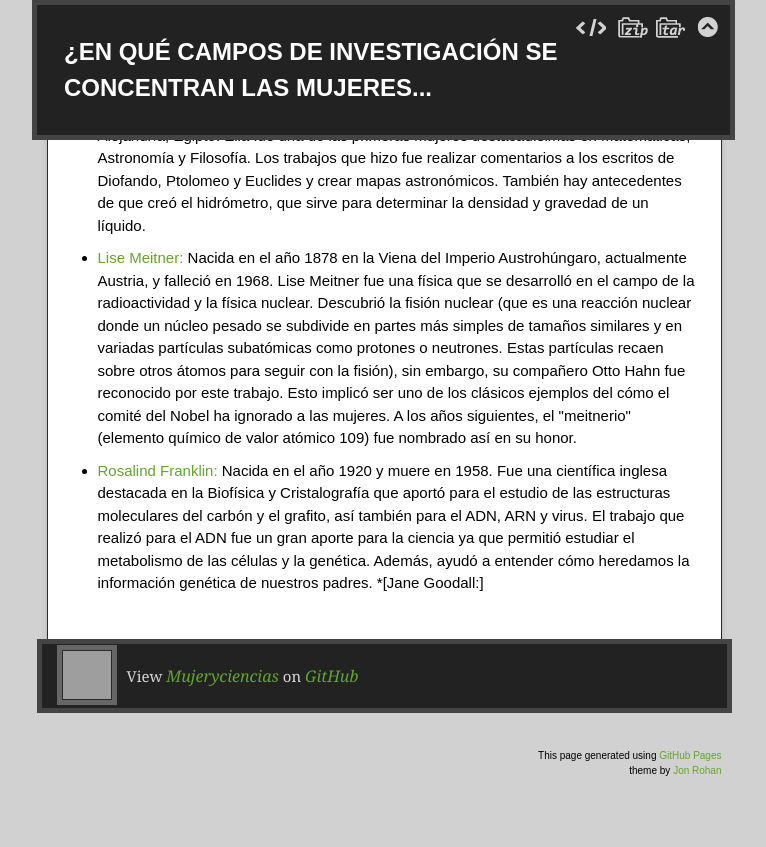
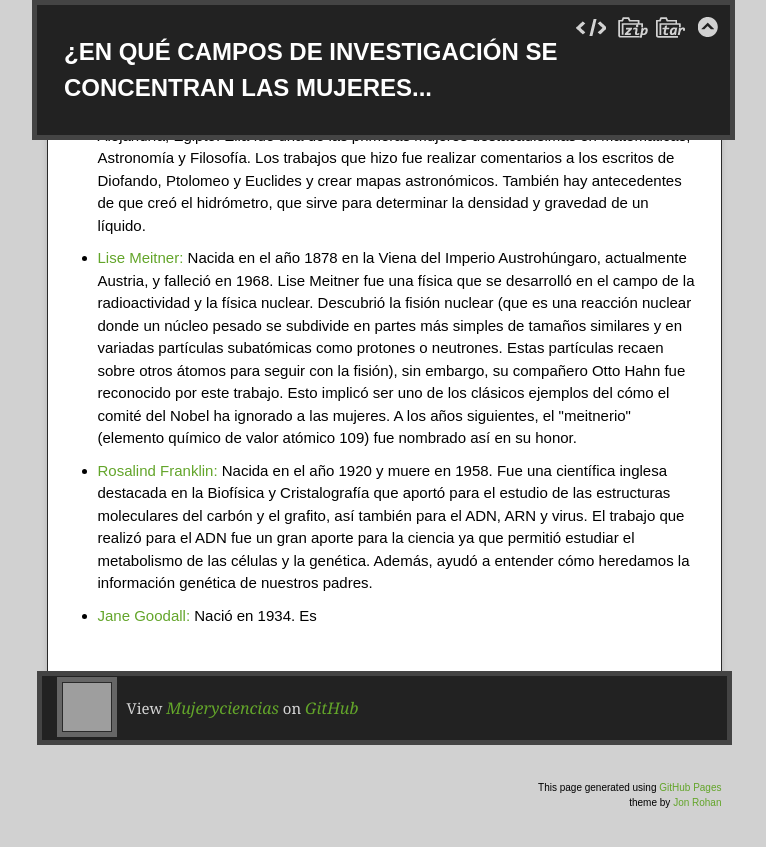
Before and after one commit to Mujeryciencias/mujeryciencias.github.io, a Jekyll site: the page index.html, which Jekyll copies as it is, in a window 1280 px wide and 900 px high, scrolled down 1188 px. Shown: the top 847 px of the window, without its empty margins (256-1022 px from the left). Built offline with Jekyll 4.4.1, drawn with Linux system fonts in a browser that asks for light colours; nearby versions of some CDN libraries; Markdown is read by kramdown in place of the engine named in the settings; grey boxes are pictures that could not be loaded.

```diff
--- a/index.html
+++ b/index.html
@@ -69,8 +69,9 @@
 <a href="https://www.helmholtz-berlin.de/media/media/oea/web/pm/2003/lise_meitner_6_jog.jpg">Lise Meitner:</a> Nacida en el año 1878 en la Viena del Imperio Austrohúngaro, actualmente Austria, y falleció en 1968. Lise Meitner fue una física que se desarrolló en el campo de la radioactividad y la física nuclear. Descubrió la fisión nuclear (que es una reacción nuclear donde un núcleo pesado se subdivide en partes más simples de tamaños similares y en variadas partículas subatómicas como protones o neutrones. Estas partículas recaen sobre otros átomos para seguir con la fisión), sin embargo, su compañero Otto Hahn fue  reconocido por este trabajo. Esto implicó ser uno de los clásicos ejemplos del cómo el comité del Nobel ha ignorado a las mujeres. A los años siguientes, el "meitnerio" (elemento químico de valor atómico 109) fue nombrado así en su honor.</li>
 <li>
 <a href="http://www.the-medium-is-not-enough.com/images/RosalindFranklin.jpg">Rosalind Franklin:</a> Nacida en el  año 1920 y muere en 1958. Fue una científica inglesa destacada en la Biofísica y Cristalografía que aportó para el estudio de las estructuras moleculares del carbón y el grafito, así también para el ADN, ARN y virus.
-El trabajo que realizó para el ADN fue un gran aporte para la ciencia ya que permitió estudiar el metabolismo de las células y la genética. Además, ayudó a entender cómo heredamos la información genética de nuestros padres.
-*[Jane Goodall:]</li>
+El trabajo que realizó para el ADN fue un gran aporte para la ciencia ya que permitió estudiar el metabolismo de las células y la genética. Además, ayudó a entender cómo heredamos la información genética de nuestros padres.</li>
+<li>
+<a href="http://www.public.navy.mil/airfor/nalo/PublishingImages/JaneGoodall.jpg">Jane Goodall:</a> Nació en 1934. Es</li>
 </ul>
         </article>
       </div>
```
Also changed, not shown: params.json (+1 -1 lines).
